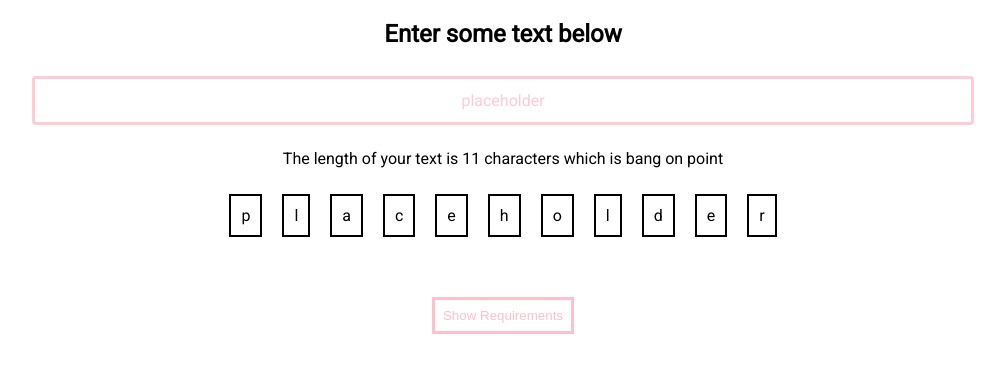
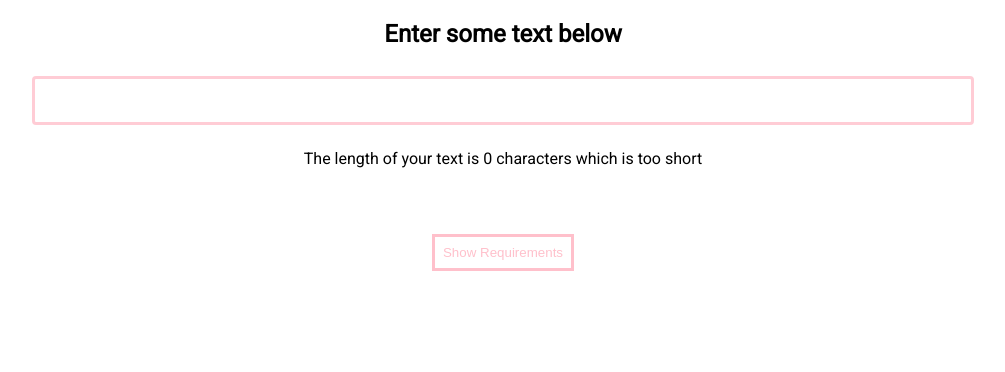
Before and after one commit to sophiewo/word-counter, a React (Create React App) app: page / in a window 1280 px wide. Shown: the top 372 px of the page, without its empty margins (137-1142 px from the left). Built offline with nearby package versions, Linux system fonts and the light colour scheme.

Commit message:
Removes split logic from CharComp into app.js

```diff
--- a/src/App.js
+++ b/src/App.js
@@ -6,8 +6,8 @@ import CharComponent from './CharComp/CharComp';
 class App extends Component {
 
   state = {
-    text: 'placeholder',
-    textLength:  11,
+    text: '',
+    textLength:  0,
     showInstructions: false
   }
 
@@ -25,6 +25,11 @@ class App extends Component {
   }
 
   render() {
+
+    const charList = this.state.text.split('').map((char, index) => {
+      return <CharComponent character={char} key={index} />
+    })
+
 
     let instructions = null;
 
@@ -60,9 +65,7 @@ class App extends Component {
 
         <ValidationComponent
           textLength={this.state.textLength} />
-
-        <CharComponent
-          text={this.state.text} />
+        {charList}
         <button
           onClick={this.toggleShowInstructions}>
             Show Requirements
--- a/src/CharComp/CharComp.js
+++ b/src/CharComp/CharComp.js
@@ -1,6 +1,6 @@
 import React from 'react';
 
-const charComponent = (prop) => {
+const charComponent = (props) => {
   const style = {
     display: 'inline-block',
     textalign: 'center',
@@ -9,14 +9,12 @@ const charComponent = (prop) => {
     border: '2px solid black',
   }
 
-const array = prop.text.split('')
 
   return (
-    <div >
-      {array.map((char) => (
-        <div style={style}> {char} </div>
-      ))}
+    <div style={style}>
+      {props.character}
     </div>
+
   )
 }
 
```
